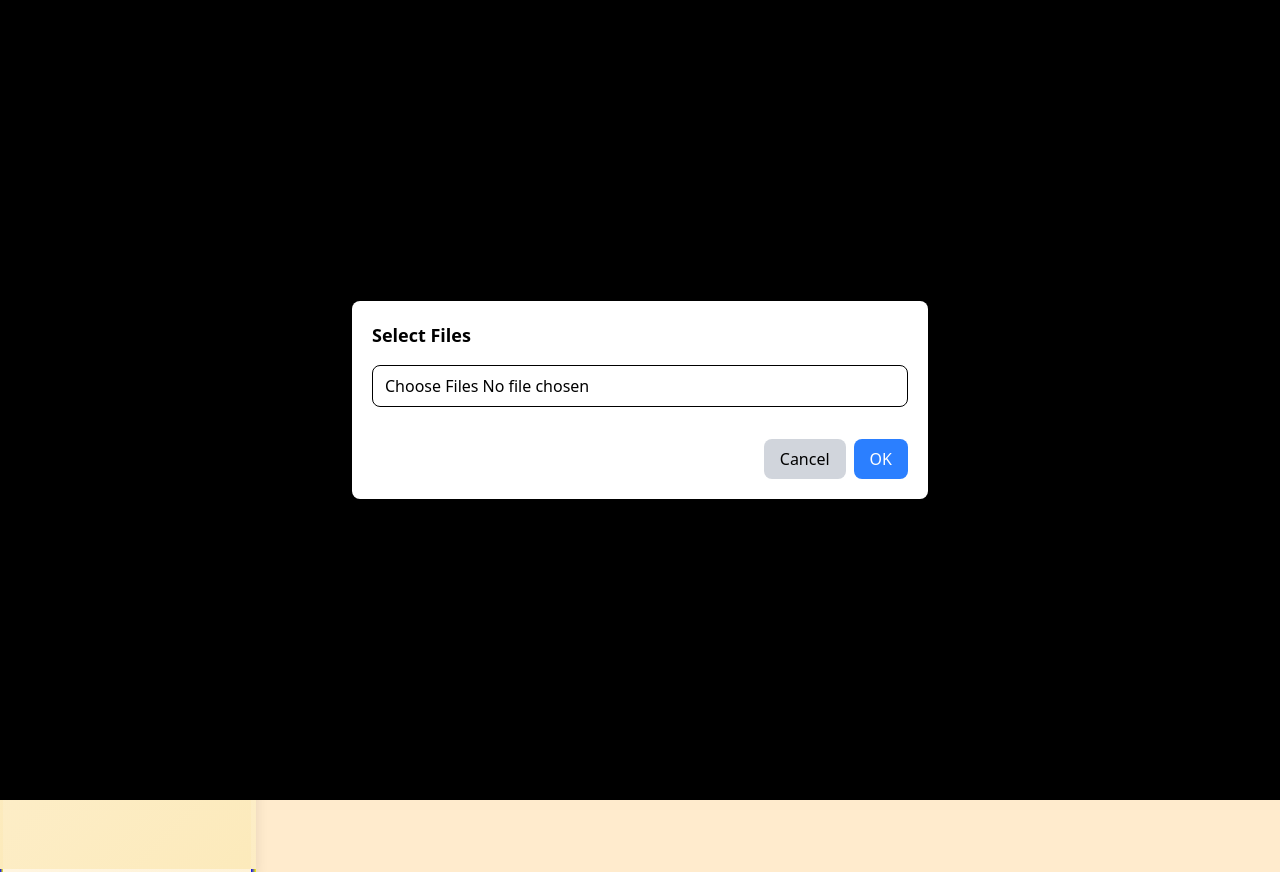
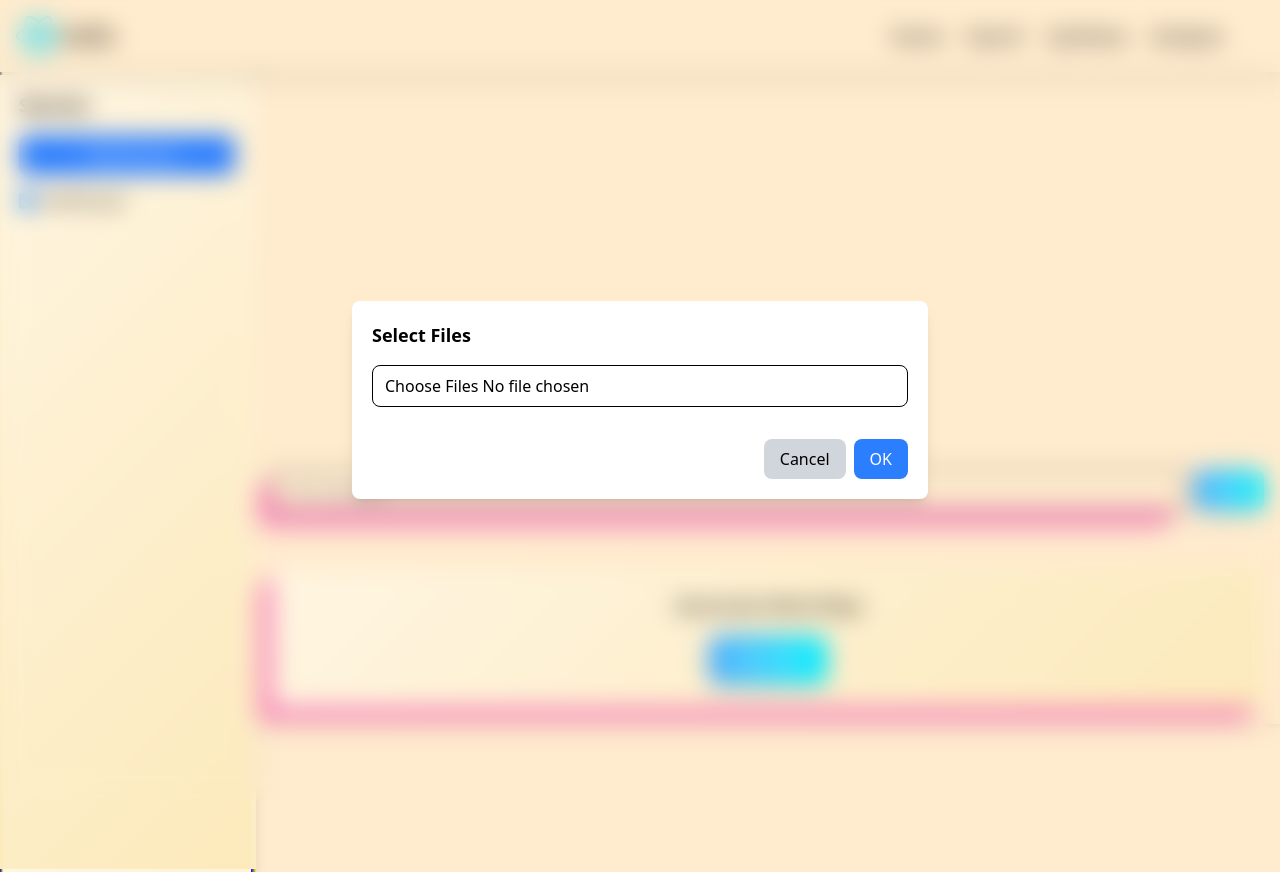
Before and after one commit to adigajjar/AiRA, a React (Vite) app in the folder client/: page /synthesis in a window 1280 px wide. Both pictures are taken after a click on the button "+ Add Source". Built offline with nearby package versions, Linux system fonts and the light colour scheme.

Commit message:
UI changes reviewed - Shriya

```diff
--- a/client/src/components/SourcesPanel.jsx
+++ b/client/src/components/SourcesPanel.jsx
@@ -77,7 +77,7 @@ const handleAddSources = () => {
 
       {/* Modal */}
       {showModal && (
-        <div className="fixed inset-0 bg-black bg-opacity-50 flex justify-center items-center">
+        <div className="fixed inset-0 bg-gray bg-opacity-0 flex justify-center backdrop-blur-md items-center">
           <div className="bg-white p-5 rounded-lg shadow-lg w-xl">
             <h2 className="text-lg font-semibold mb-4">Select Files</h2>
 
```
